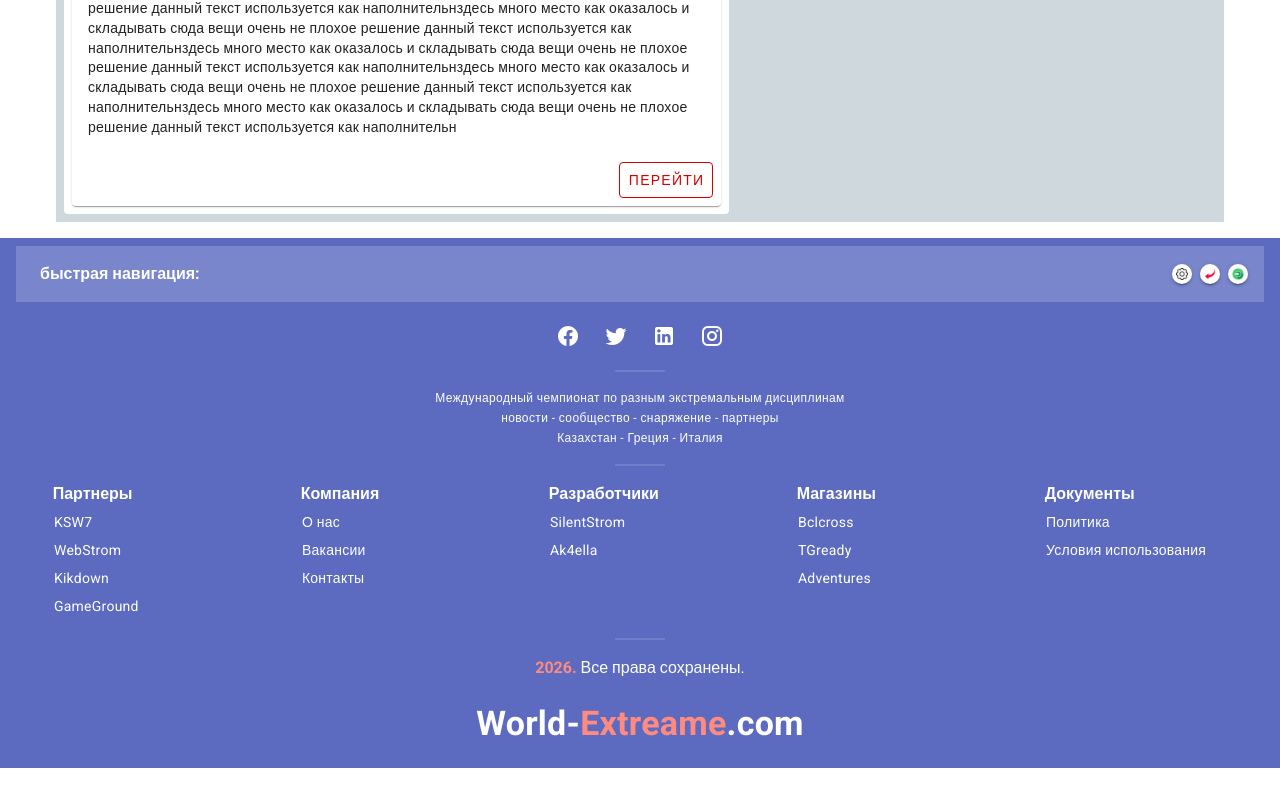
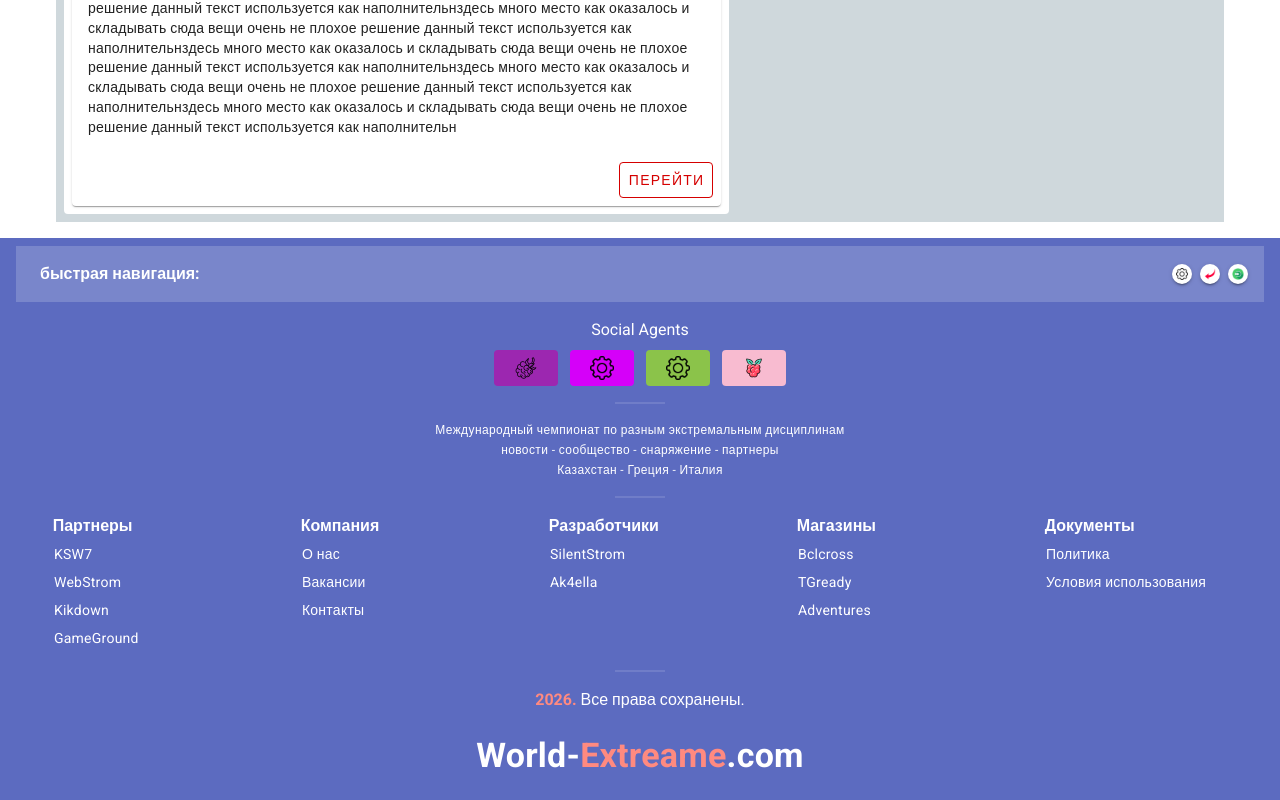
Before and after one commit to Viacheslav1998/world-extreame, a Vue app in the folder frontend/: page /home in a window 1280 px wide. Shown: the part 1903-2703 px from the top of the page. Before the commit the page ends 2671 px from the top, so only its background shows below. Built offline with nearby package versions, Linux system fonts and the light colour scheme; what vue3-apexcharts would draw is missing.

Commit message:
feat: footer, social

```diff
--- a/frontend/src/components/Footer.vue
+++ b/frontend/src/components/Footer.vue
@@ -30,14 +30,23 @@
 
     <!-- main content footer -->
     <div class="text-center d-flex flex-column ga-2 py-4 w-100">
+      <div>
+        Social Agents
+      </div>
       <div class="d-flex ga-3 justify-center">
         <v-btn
           v-for="icon in icons"
-          :key="icon.name"
-          :icon="icon.name"
-          density="comfortable"
-          variant="text"
-        ></v-btn>
+          :to="icon.to"
+          :color="icon.class"
+          variant="flat"
+        >
+          <v-img
+            :src="icon.icoUrl"
+            width="24"
+            height="24"
+            alt="icon"
+          />
+        </v-btn>
       </div>
 
       <v-divider class="my-2 mx-auto" thickness="2" width="50"></v-divider>
@@ -100,7 +109,9 @@ import { ref, computed } from 'vue'
 import { useRouter, useRoute } from 'vue-router'
 
 interface Icon {
-  name: string
+  icoUrl: string,
+  to: string,
+  class: string,
 }
 
 interface MenuItem {
@@ -162,10 +173,10 @@ const handleAction = (actionType: ActionType): void => {
 }
 
 const icons: Icon[] = [
-  {  name: 'mdi-facebook' },
-  {  name: 'mdi-twitter' },
-  {  name: 'mdi-linkedin' },
-  {  name: 'mdi-instagram' }
+  {  icoUrl: '/footer/raspberries.png', to: '/', class: 'purple'},
+  {  icoUrl: '/news/settings.png', to: '/', class: 'purple-accent-3' },
+  {  icoUrl: '/news/settings.png', to: '/', class: 'light-green' },
+  {  icoUrl: '/footer/fruit.png', to: '/', class: 'pink-lighten-4' }
 ]
 
 const MenuColumns: MenuColumn[] = [
```
Also changed, not shown: frontend/public/footer/fruit.png (added), frontend/public/footer/raspberries.png (added).
